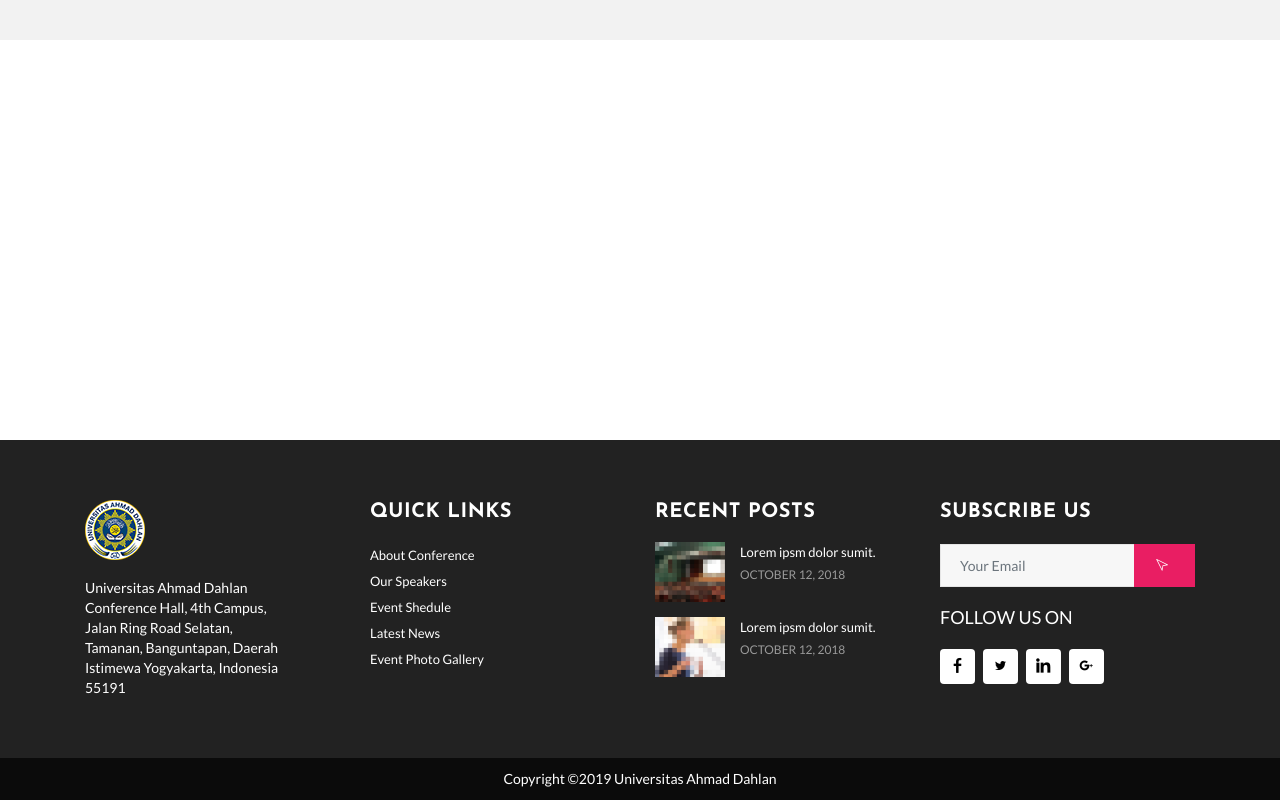
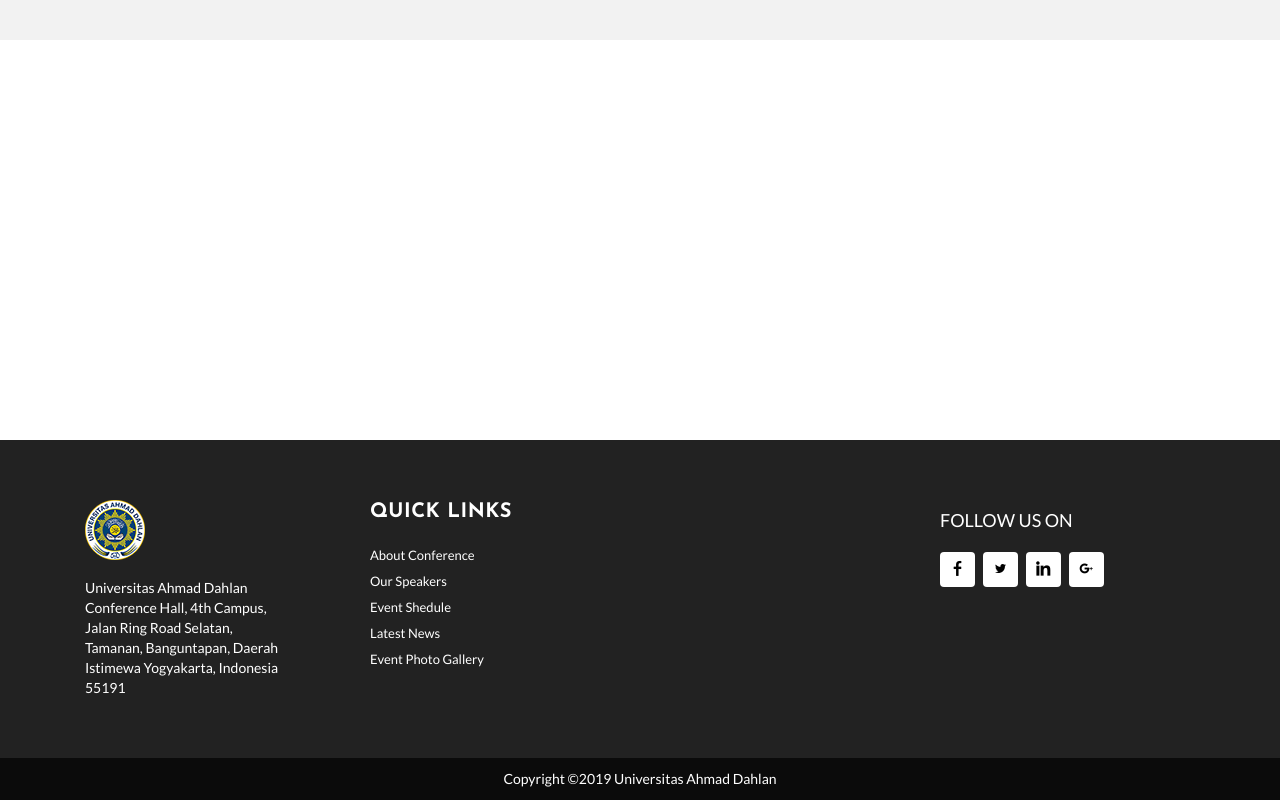
Before and after one commit to aulianapip/ICIS, a plain HTML site: page index.html in a window 1280 px wide. Shown: the part 6429-7229 px from the top of the page. Drawn offline with Linux system fonts and the light colour scheme; some packages are replaced by stand-ins of ours; files whose address does not match are found by name.

Commit message:
edit footer hilangkan recent post dan subscribe

```diff
--- a/index.html
+++ b/index.html
@@ -5,7 +5,7 @@
     <meta charset="utf-8">
     <meta name="viewport" content="width=device-width, initial-scale=1, shrink-to-fit=no">
 
-    <title>Internationall Conference on Islamic Studies</title>
+    <title>International Conference on Islamic Studies</title>
 
     <!-- Bootstrap CSS -->
     <link rel="stylesheet" type="text/css" href="assets/css/bootstrap.min.css" >
@@ -937,6 +937,8 @@
               <a href="#" class="btn btn-common">Buy Ticket</a>
             </div>
           </div>
+
+
         </div>
       </div>
     </section>
@@ -1022,41 +1024,10 @@
             </ul>
           </div>
           <div class="col-md-6 col-lg-3 col-sm-6 col-xs-12 wow fadeInUp" data-wow-delay="0.6s">
-            <h3>RECENT POSTS</h3>
-            <ul class="image-list">
-              <li>
-                <figure class="overlay">
-                  <img class="img-fluid" src="assets/img/art/a1.jpg" alt="">
-                </figure>
-                <div class="post-content">
-                  <h6 class="post-title"> <a href="blog-single.html">Lorem ipsm dolor sumit.</a> </h6>
-                  <div class="meta"><span class="date">October 12, 2018</span></div>
-                </div>
-              </li>
-              <li>
-                <figure class="overlay">
-                  <img class="img-fluid" src="assets/img/art/a2.jpg" alt="">
-                </figure>
-                <div class="post-content">
-                  <h6 class="post-title"><a href="blog-single.html">Lorem ipsm dolor sumit.</a></h6>
-                  <div class="meta"><span class="date">October 12, 2018</span></div>
-                </div>
-              </li>
-            </ul>
+
           </div>
           <div class="col-md-6 col-lg-3 col-sm-6 col-xs-12 wow fadeInUp" data-wow-delay="0.8s">
-            <h3>SUBSCRIBE US</h3>
-            <div class="widget">
-              <div class="newsletter-wrapper">
-                <form method="post" id="subscribe-form" name="subscribe-form" class="validate">
-                  <div class="form-group is-empty">
-                    <input type="email" value="" name="Email" class="form-control" id="EMAIL" placeholder="Your email" required="">
-                    <button type="submit" name="subscribe" id="subscribes" class="btn btn-common sub-btn"><i class="lni-pointer"></i></button>
-                    <div class="clearfix"></div>
-                  </div>
-                </form>
-              </div>
-            </div>
+
             <!-- /.widget -->
             <div class="widget">
               <h5 class="widget-title">FOLLOW US ON</h5>
```
